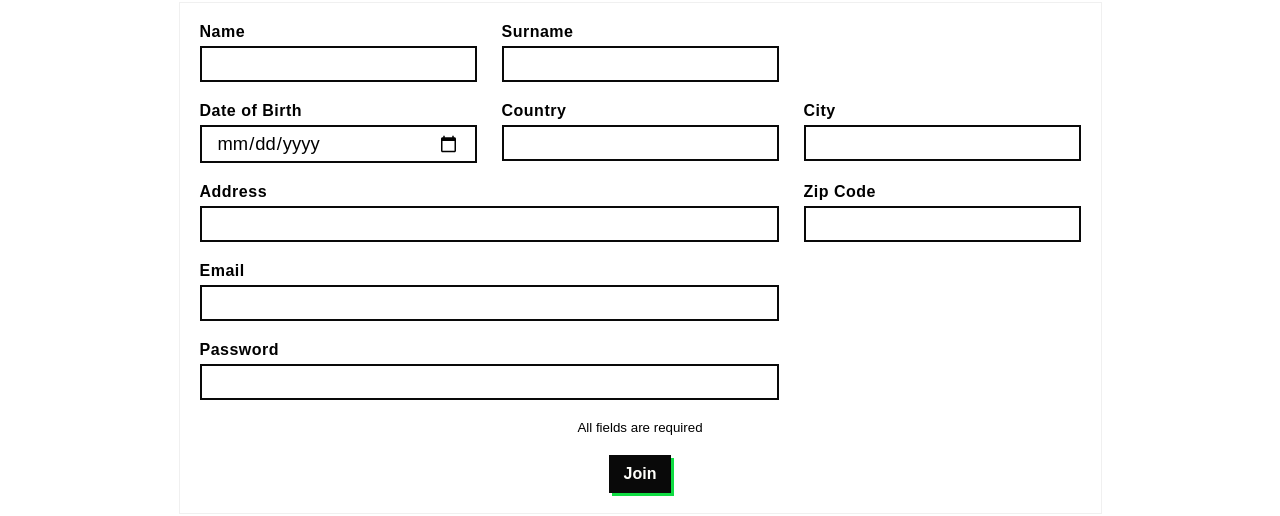
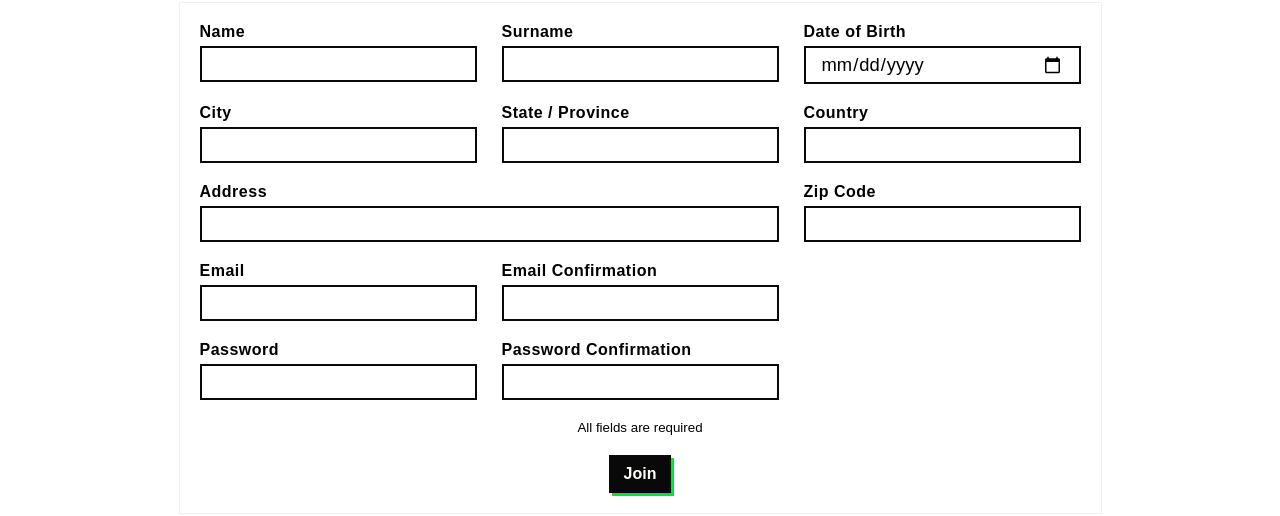
Before and after one commit to essequie1/React-e-commerce, a React (Vite) app: page /signup in a window 1280 px wide. Shown: the part 222-738 px from the top of the page. Built offline with nearby package versions, Linux system fonts and the light colour scheme; no server answers; the database is empty; a web font is replaced by a local one.

Commit message:
Fix Auth system

```diff
--- a/src/components/LogIn.jsx
+++ b/src/components/LogIn.jsx
@@ -23,13 +23,20 @@ export const LogIn = () => {
 
   const handleSubmit = async e => {
     e.preventDefault();
-    const id = toast.loading('Logging in...');
-    await logIn(formData)
+    toast
+      .promise(logIn(formData), {
+        pending: 'Logging in...',
+        success: 'Logged in Successfully',
+        error: {
+          render({ data }) {
+            return data.message;
+          },
+        },
+      })
       .then(user => getUserData(user.uid))
       .then(data => addUserDataToContext(data))
       .then(() => {
         navigate('/');
-        toast.update(id, { render: 'Logged in Successfully', type: 'success', isLoading: false, autoClose: 3000 });
       });
   };
 
--- a/src/components/SignUp.jsx
+++ b/src/components/SignUp.jsx
@@ -11,27 +11,46 @@ export const SignUp = () => {
     surname: '',
     birth: '',
     country: '',
+    state: '',
     city: '',
     zip: '',
     address: '',
     email: '',
     password: '',
   });
+  const [confirmationData, setConfirmationData] = useState({
+    email: '',
+    password: '',
+  });
 
   const handleSubmit = async e => {
     e.preventDefault();
+    if (formData.email !== confirmationData.email) return toast.error("Mails don't match.");
+    if (formData.password !== confirmationData.password) return toast.error("Passwords don't match.");
+
     await toast
       .promise(signUp(formData), {
         pending: 'Creating Account...',
         success: 'Account created, please log in',
-        error: 'An error occured, please try again',
+        error: {
+          render({ data }) {
+            return data.message;
+          },
+        },
       })
-      .finally(() => navigate('/login'));
+      .then(() => navigate('/login'));
   };
 
   const handleOnChange = e => {
     setFormData({
       ...formData,
+      [e.target.name]: e.target.value,
+    });
+  };
+
+  const handleConfirmations = e => {
+    setConfirmationData({
+      ...confirmationData,
       [e.target.name]: e.target.value,
     });
   };
@@ -53,12 +72,16 @@ export const SignUp = () => {
           <input required value={formData.birth} type="date" name="birth" onChange={e => handleOnChange(e)} />
         </label>
         <label>
+          City
+          <input required value={formData.city} type="text" name="city" onChange={e => handleOnChange(e)} />
+        </label>
+        <label>
+          State / Province
+          <input required value={formData.state} type="text" name="state" onChange={e => handleOnChange(e)} />
+        </label>
+        <label>
           Country
           <input required value={formData.country} type="text" name="country" onChange={e => handleOnChange(e)} />
-        </label>
-        <label>
-          City
-          <input required value={formData.city} type="text" name="city" onChange={e => handleOnChange(e)} />
         </label>
         <label>
           Address
@@ -73,8 +96,34 @@ export const SignUp = () => {
           <input required value={formData.email} type="email" name="email" onChange={e => handleOnChange(e)} />
         </label>
         <label>
+          Email Confirmation
+          <input
+            autoComplete="off"
+            onPaste={e => e.preventDefault()}
+            onDrop={e => e.preventDefault()}
+            required
+            value={confirmationData.email}
+            type="email"
+            name="email"
+            onChange={e => handleConfirmations(e)}
+          />
+        </label>
+        <label>
           Password
-          <input required value={formData.password} type="password" name="password" onChange={e => handleOnChange(e)} />
+          <input minLength={6} required value={formData.password} type="password" name="password" onChange={e => handleOnChange(e)} />
+        </label>
+        <label>
+          Password Confirmation
+          <input
+            autoComplete="off"
+            onPaste={e => e.preventDefault()}
+            onDrop={e => e.preventDefault()}
+            required
+            value={confirmationData.password}
+            type="password"
+            name="password"
+            onChange={e => handleConfirmations(e)}
+          />
         </label>
         <small>All fields are required</small>
         <button type="submit">Join</button>
--- a/src/scss/SignUp.scss
+++ b/src/scss/SignUp.scss
@@ -13,11 +13,11 @@
 .signup {
   display: grid;
   grid-template-areas:
-    'name surname .'
-    'birth country city'
+    'name surname birth'
+    'city state country'
     'address address zip'
-    'email email .'
-    'password password .'
+    'email emailconf .'
+    'password passwordconf .'
     '. small .'
     '. button .';
   border: 1px solid $grey;
@@ -39,22 +39,31 @@
       grid-area: birth;
     }
     &:nth-child(4) {
+      grid-area: city;
+    }
+    &:nth-child(5) {
+      grid-area: state;
+    }
+    &:nth-child(6) {
       grid-area: country;
     }
-    &:nth-child(5) {
-      grid-area: city;
-    }
-    &:nth-child(6) {
+    &:nth-child(7) {
       grid-area: address;
     }
-    &:nth-child(7) {
+    &:nth-child(8) {
       grid-area: zip;
     }
-    &:nth-child(8) {
+    &:nth-child(9) {
       grid-area: email;
     }
-    &:nth-child(9) {
+    &:nth-child(10) {
+      grid-area: emailconf;
+    }
+    &:nth-child(11) {
       grid-area: password;
+    }
+    &:nth-child(12) {
+      grid-area: passwordconf;
     }
     input {
       padding: 5px 15px;
--- a/src/services/auth.js
+++ b/src/services/auth.js
@@ -1,4 +1,4 @@
-import { getAuth, createUserWithEmailAndPassword, signInWithEmailAndPassword, signOut, onAuthStateChanged } from 'firebase/auth';
+import { getAuth, createUserWithEmailAndPassword, signInWithEmailAndPassword, signOut } from 'firebase/auth';
 import { addUser } from './firestore';
 import { toast } from 'react-toastify';
 import { app } from './firebaseConfig';
@@ -6,29 +6,27 @@ import { app } from './firebaseConfig';
 export const auth = getAuth(app);
 
 export const signUp = async data => {
-  return createUserWithEmailAndPassword(auth, data.email, data.password)
+  return await createUserWithEmailAndPassword(auth, data.email, data.password)
     .then(userCredential => {
       const userData = { ...data, uid: userCredential.user.uid, wishlist: [] };
       delete userData.password;
       addUser(userData);
     })
     .catch(err => {
-      const errorCode = err.code;
       const errorMessage = err.message;
-      console.log(errorCode, errorMessage);
+      throw new Error(errorMessage);
     });
 };
 
 export const logIn = async data => {
-  return signInWithEmailAndPassword(auth, data.email, data.password)
+  return await signInWithEmailAndPassword(auth, data.email, data.password)
     .then(userCredential => {
       const user = userCredential.user;
       return user;
     })
     .catch(err => {
-      const errorCode = err.code;
       const errorMessage = err.message;
-      console.log(errorCode, errorMessage);
+      throw new Error(errorMessage);
     });
 };
 
```
